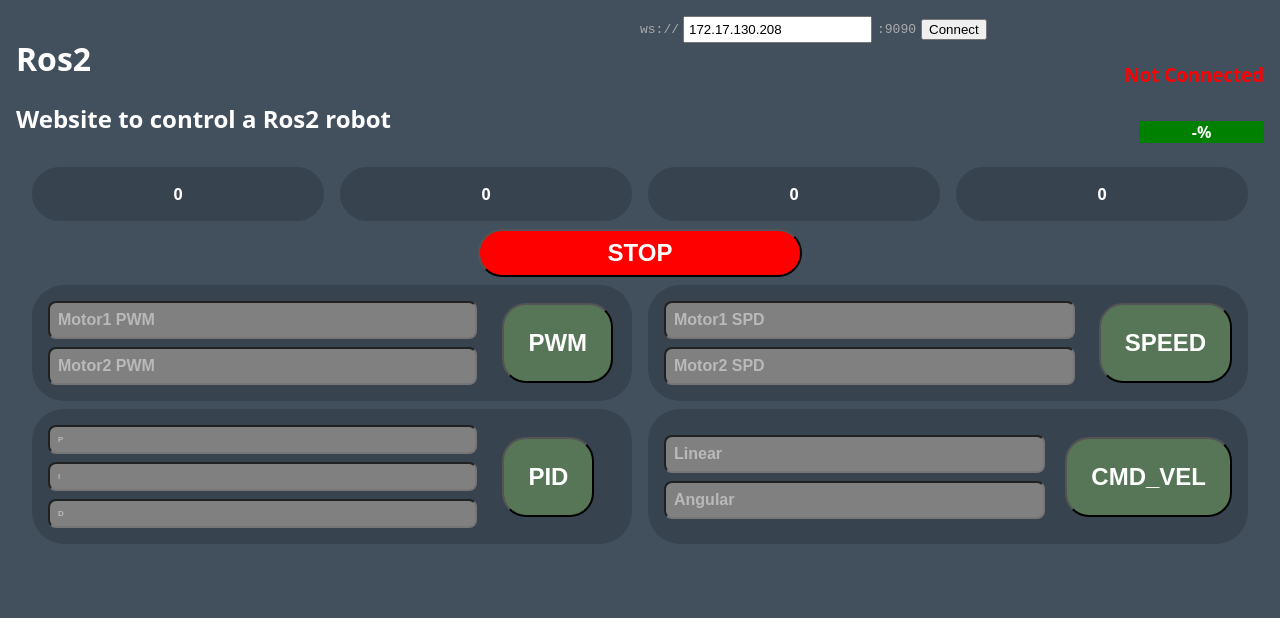
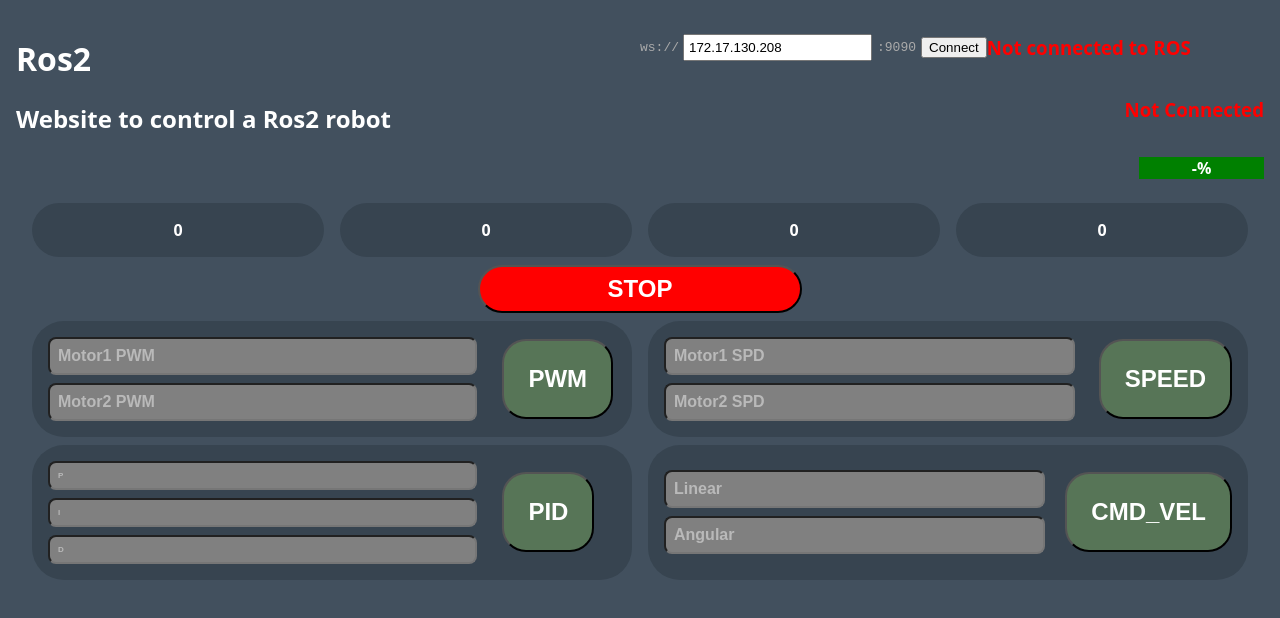
Before and after one commit to KeskinenNiilo/Ros2Website, a React (Vite) app in the folder frontend/: page / in a window 1280 px wide. Shown: the top 618 px of the page. Built offline with nearby package versions, Linux system fonts and the light colour scheme; no server answers.

Commit message:
ROS connetion status + stop motors before switching connections
asdf

```diff
--- a/frontend/src/App.css
+++ b/frontend/src/App.css
@@ -12,6 +12,12 @@
     color: red;
 }
 
+.ipConnectedTrue {
+    color: greenyellow;
+}
+.ipConnectedFalse {
+    color: red;
+}
 
 /** HEADER DIV */
 
--- a/frontend/src/App.jsx
+++ b/frontend/src/App.jsx
@@ -17,6 +17,8 @@
 
 
   const [rosIpInput, setRosIpInput] = useState("172.17.130.208")
+  const [rosConnected, setRosConnected] = useState(false)
+  const [connectedRosUrl, setConnectedRosUrl] = useState("")
 
 
   useEffect(() => {
@@ -39,6 +41,11 @@
         }else{
             setBatteryPercentage(message.data)
         }
+      }
+
+      if (message.type === "ros_status") {
+        setRosConnected(message.connected)
+        if (message.url) setConnectedRosUrl(message.url)
       }
     }
     socket.onclose = () => {
@@ -67,8 +74,10 @@
   }
 
 const handleConnectRos = () => {
+  setConnectedRosUrl(rosIpInput)
   sendCommand("connect_ros", { url: `ws://${rosIpInput}:9090` })
 }
+
   return (
     <div>
         <div id="headerdiv">
@@ -89,6 +98,12 @@
             />
             <span style={{ color: '#aaa', marginRight: '5px', fontFamily: 'monospace' }}>:9090</span>
             <button onClick={handleConnectRos}>Connect</button>
+            <h3
+        id="ipConnected"
+        className={rosConnected ? "ipConnectedTrue" : "ipConnectedFalse"}
+        >
+        {rosConnected ? `Connected to ${connectedRosUrl.replace(/^ws:\/\//, "").replace(/:9090$/, "")}`: "Not connected to ROS"}
+        </h3>
         </div>
 
 
```
Also changed, not shown: 1 other file (tests, documents, lock files or other folders).
